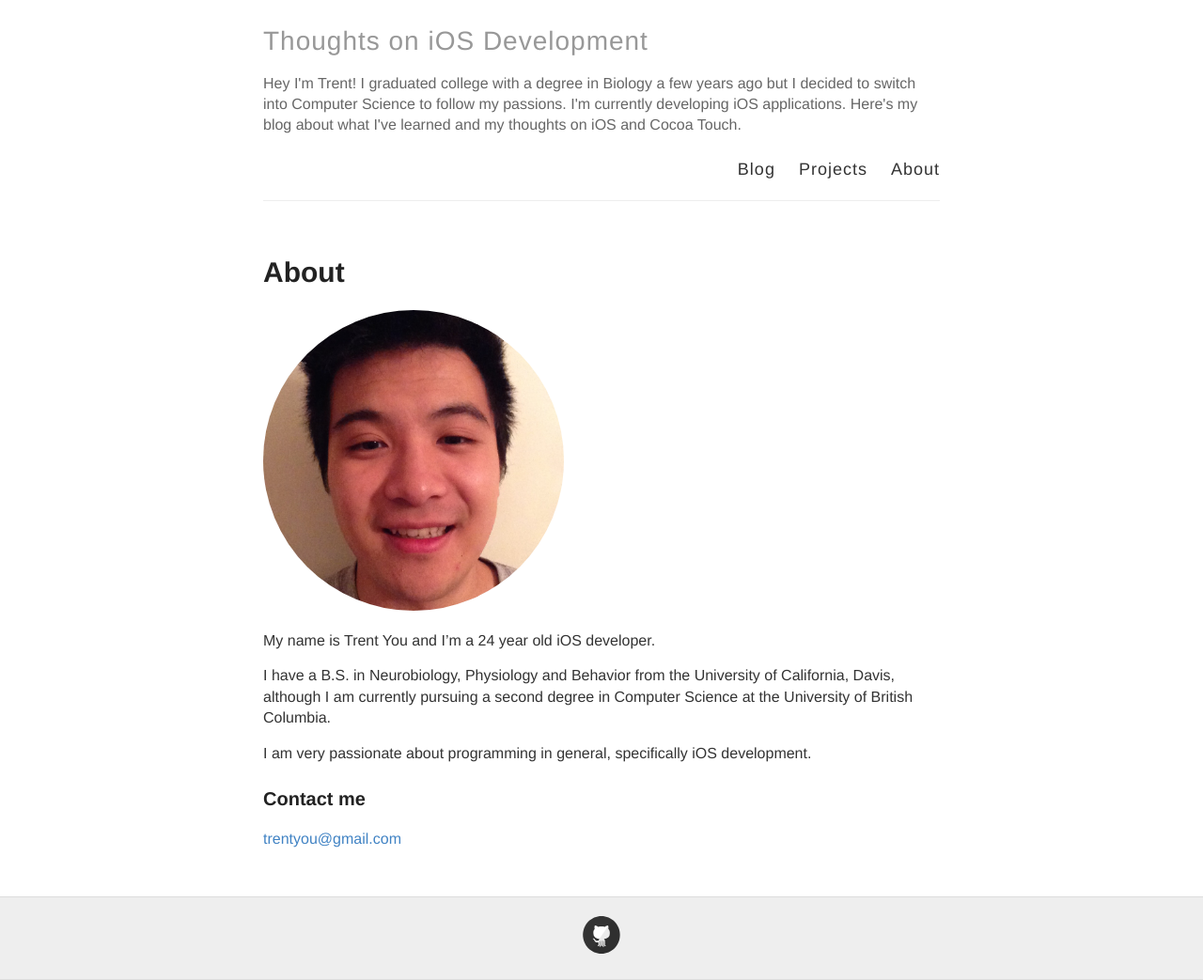
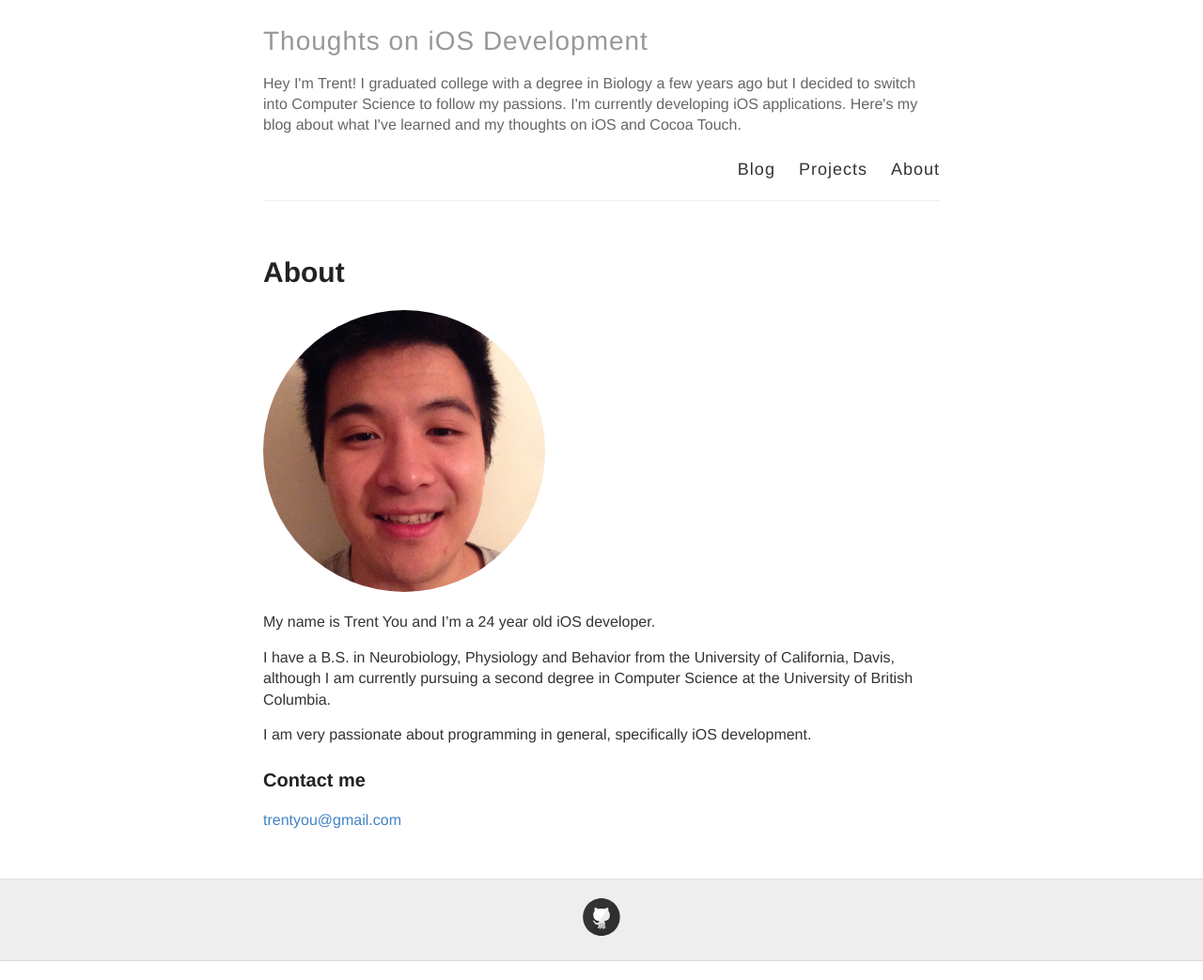
Before and after one commit to trentyou/trentyou.github.io, a Jekyll site: the page built from about.md, in a window 1280 px wide. Shown: the whole page at 94% size. Built offline with Jekyll 4.4.1, drawn with Linux system fonts in a browser that asks for light colours.

Commit message:
Updated about.md

```diff
--- a/about.md
+++ b/about.md
@@ -7,7 +7,7 @@ published: true
 
 
 
-<img src="http://trentyou.github.io/images/trentprofilepic.jpeg" style="height:426; width:320px; border-radius:500px">
+<img src="http://trentyou.github.io/images/trentprofilepic.jpeg" style="height:300px; width:300px; border-radius:250px">
 
 
 My name is Trent You and I'm a 24 year old iOS developer.
```
